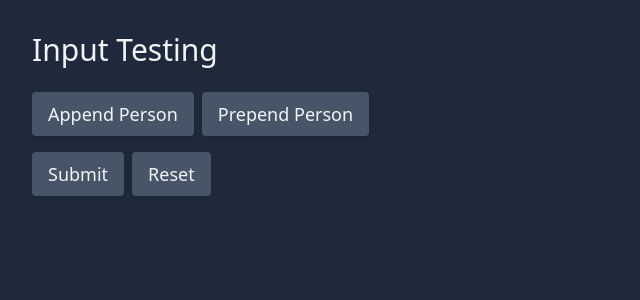
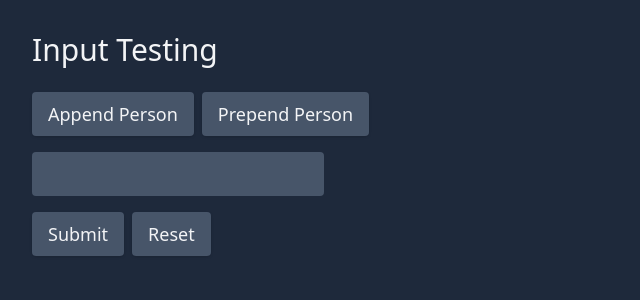
Before and after one commit to pedeEli/react-typesafe-form, a React (Vite) app in the folder app/: page / in a window 1280 px wide. Shown: the top 300 px of the page, without its empty margins (0-640 px from the left). Built offline with nearby package versions, Linux system fonts and the light colour scheme.

Commit message:
added registerArray

```diff
--- a/app/src/App.tsx
+++ b/app/src/App.tsx
@@ -6,11 +6,12 @@ import z from 'zod'
 const validator = z.object({
   persons: z.array(z.object({
     name: z.string()
-  }))
+  })),
+  meta: z.string()
 })
 
 const App = () => {
-  const {handleSubmit, register, errors, reset} = useForm({
+  const {handleSubmit, register, errors, reset, registerArray} = useForm({
     onSubmit: (value) => {
       reset()
       console.log(value)
@@ -34,7 +35,7 @@ const App = () => {
     <div className="p-3"/>
     <form onSubmit={handleSubmit} onReset={reset} className="flex flex-col items-start gap-4">
       {errors.persons.message}
-      <FieldArray render={persons => {
+      <FieldArray {...registerArray('persons')} render={persons => {
         return <>
           <div className="flex gap-2">
             <button type="button" onClick={() => persons.append()}>Append Person</button>
@@ -56,6 +57,8 @@ const App = () => {
           })}
         </>
       }}/>
+      <input type="text" {...register('meta')}/>
+      {errors.meta?.message}
       <div className="flex gap-2">
         <button>Submit</button>
         <button type="reset">Reset</button>
--- a/src/FieldArray.tsx
+++ b/src/FieldArray.tsx
@@ -1,27 +1,18 @@
-import React, {useState, useRef, useCallback} from 'react'
-
-interface RenderProps {
-  items: Array<{
-    id: string,
-    remove: () => void
-    append: () => void,
-    prepend: () => void
-  }>,
-  append: () => void,
-  prepend: () => void,
-  remove: (id: number | string) => void,
-  insert: (index: number) => void,
-  swap: (id1: number | string, id2: number | string) => void
-}
-
-interface NestedArrayProps {
-  render: (props: RenderProps) => JSX.Element | JSX.Element[]
-}
+import React, {useState, useRef, useCallback, useEffect} from 'react'
+import {NestedArrayProps, RenderProps} from './types/FieldArray'
 
 export const FieldArray = (props: NestedArrayProps) => {
   const ids = useRef(new Set<string>())
   const [items, setItems] = useState<RenderProps['items']>([])
 
+  useEffect(() => {
+    props.element(() => setItems(prev => []))
+    return () => props.element()
+  }, [])
+
+  useEffect(() => {
+    props.onChange()
+  }, [items])
 
   const removeItem = useCallback((id: string) => () => {
     setItems(prev => {
@@ -95,6 +86,7 @@ export const FieldArray = (props: NestedArrayProps) => {
     })
   }, [])
 
+
   return <>
     {props.render({
       items,
--- a/src/errors.ts
+++ b/src/errors.ts
@@ -1,4 +1,6 @@
-import {FormErrors, TFormValue, FormError, Analisis} from './types'
+import {FormErrors, FormError} from './types/errors'
+import {TFormValue} from './types/common'
+import {Analisis} from './types/setup'
 
 export const setError = (errors: FormErrors<TFormValue>, path: Array<string | number>, value: FormError, analisis: Analisis) => {
   const totalPath: string[] = []
@@ -53,9 +55,9 @@ export const deleteIfExists = <FormValue extends TFormValue>(
       obj = obj[key]
     } else if (i !== path.length - 1) {
       obj = obj[key]?.items
-    } else if (obj.message && obj.code) {
-      delete obj.message
-      delete obj.code
+    } else if (type === 'array' && obj[key].message && obj[key].code) {
+      delete obj[key].message
+      delete obj[key].code
       setErrors({...errors})
     }
   }
--- a/src/setup.ts
+++ b/src/setup.ts
@@ -1,4 +1,6 @@
-import {TFormValue, FormErrors, Analisis} from './types'
+import type {Analisis} from './types/setup'
+import type {FormErrors} from './types/errors'
+import type {TFormValue} from './types/common'
 import {
   ZodObject,
   ZodRawShape,
--- /dev/null
+++ b/src/types/FieldArray.ts
@@ -0,0 +1,19 @@
+import {UseFormRegisterArrayReturn} from './useForm'
+
+export interface RenderProps {
+  items: Array<{
+    id: string,
+    remove: () => void
+    append: () => void,
+    prepend: () => void
+  }>,
+  append: () => void,
+  prepend: () => void,
+  remove: (id: number | string) => void,
+  insert: (index: number) => void,
+  swap: (id1: number | string, id2: number | string) => void
+}
+
+export type NestedArrayProps = {
+  render: (props: RenderProps) => JSX.Element | JSX.Element[],
+} & UseFormRegisterArrayReturn
--- a/src/types/index.ts
+++ /dev/null
@@ -1,5 +0,0 @@
-export * from './useForm'
-export * from './errors'
-export * from './common'
-export * from './setup'
-export * from './path'
--- a/src/useForm.ts
+++ b/src/useForm.ts
@@ -1,4 +1,4 @@
-import {useRef, useState, useMemo} from 'react'
+import {useRef, useState, useMemo, useCallback} from 'react'
 import {
   ZodObject,
   ZodRawShape,
@@ -7,31 +7,35 @@ import {
   ZodArray,
   ZodOptional
 } from 'zod'
-import {
-  TFormValue,
-  UseFormProps,
-  UseFormReturn,
-  FormErrors,
-  UseFormRegister,
-  Analisis
-} from './types'
 import {getInitialError, analyzeValidator} from './setup'
 import {setError, deleteIfExists} from './errors'
 
+import type {TFormValue} from './types/common'
+import type {
+  UseFormHandleSubmit,
+  UseFormProps,
+  UseFormRegister,
+  UseFormReset,
+  UseFormReturn,
+  UseFormRegisterArray
+} from './types/useForm'
+import type {Analisis} from './types/setup'
+import type {FormErrors} from './types/errors'
+
 
 export const useForm = <FormValue extends TFormValue>(props: UseFormProps<FormValue>): UseFormReturn<FormValue> => {
-  const initialError = getInitialError<FormValue>(props.validator)
-
+  const initialError = useMemo(() => getInitialError<FormValue>(props.validator), [props.validator])
   const analisis = useMemo(() => analyzeValidator(props.validator), [props.validator])
 
   const inputMap = useRef(new Map<string, {element: HTMLInputElement | HTMLSelectElement | null, value?: string | number}>())
+  const arrayMap = useRef(new Map<string, {reset: () => void}>())
   const [errors, setErrors] = useState<FormErrors<FormValue>>(initialError)
   const submitFailed = useRef(false)
 
-  const handleSubmit = (event: React.FormEvent<HTMLFormElement>) => {
+  const handleSubmit: UseFormHandleSubmit = useCallback((event: React.FormEvent<HTMLFormElement>) => {
     event.preventDefault()
 
-    const obj = Array.from(inputMap.current.entries()).reduce<object>((acc, [path, {element}]) => {
+    const obj = Array.from(inputMap.current.entries()).reduce<TFormValue>((acc, [path, {element}]) => {
       if (!element)
         return acc
 
@@ -51,12 +55,12 @@ export const useForm = <FormValue extends TFormValue>(props: UseFormProps<FormVa
       const {message, code, path} = issue
       setError(acc, path, {message, code}, analisis)
       return acc
-    }, {} as any)
+    }, clone(initialError))
     setErrors(newErrors)
-  }
+  }, [props.validator])
 
-  const register: UseFormRegister<FormValue> = (name, value?) => {
-    const path = (name as string).split('.')
+  const register: UseFormRegister<FormValue> = useCallback((name, value?) => {
+    const path = name.split('.')
     const val = getValidator(props.validator, path)
 
     return {
@@ -81,27 +85,79 @@ export const useForm = <FormValue extends TFormValue>(props: UseFormProps<FormVa
         deleteIfExists(errors, path, analisis, setErrors)
       }
     }
-  }
+  }, [props.validator, errors])
 
-  const reset = () => {
+  const reset: UseFormReset = useCallback(() => {
+    submitFailed.current = false
     inputMap.current.forEach(({element, value}) => {
       if (element)
         element.value = (value ?? '').toString()
     })
-    setErrors(initialError)
-  }
+    arrayMap.current.forEach(array => array.reset())
+    setErrors(prev => initialError)
+  }, [])
+
+  const registerArray: UseFormRegisterArray<FormValue> = useCallback(name => {
+    const path = name.split('.')
+    const val = getValidator(props.validator, path)
+    if (!(val instanceof ZodArray))
+      throw new Error(`${name} is not an array`)
+
+    return {
+      element: reset => {
+        if (reset) {
+          arrayMap.current.set(name, {reset})
+          return
+        }
+        arrayMap.current.delete(name)
+      },
+      onChange: () => {
+        if (!submitFailed.current)
+          return
+
+        const obj = Array.from(inputMap.current.entries()).reduce<TFormValue>((acc, [path, {element}]) => {
+          if (!element || !path.startsWith(name))
+            return acc
+
+          const value = element.type === 'number' ? parseInt(element.value) : element.value
+          setValueAt(acc, path.split('.'), value, analisis)
+          return acc
+        }, {})
+
+        const value = getValueAt(obj, path)
+        const result = val.safeParse(value)
+        if (result.success) {
+          deleteIfExists(errors, path, analisis, setErrors)
+          return
+        }
+
+        const error = result.error.errors.find(issue => issue.path.length === 0)
+        if (error) {
+          setErrors(prev => {
+            const {message, code} = error
+            setError(prev, path, {message, code}, analisis)
+            return {...prev}
+          })
+          return
+        }
+
+        deleteIfExists(errors, path, analisis, setErrors)
+      }
+    }
+  }, [props.validator, errors])
 
   return {
     handleSubmit,
     register,
     reset,
-    errors
+    errors,
+    registerArray
   }
 }
 
 
 
-const setValueAt = (obj: Record<string, any>, path: Array<string | number>, value: any, analisis: Analisis, totalPath: string[] = []): void => {
+const setValueAt = (obj: TFormValue, path: Array<string | number>, value: any, analisis: Analisis, totalPath: string[] = []): void => {
   if (path.length === 0)
     throw new Error('paths length cannot be zero')
 
@@ -117,6 +173,14 @@ const setValueAt = (obj: Record<string, any>, path: Array<string | number>, valu
   const subObj = obj[key] ?? (type === 'array' ? [] : {})
   obj[key] = subObj
   setValueAt(subObj, path, value, analisis, newTotalPath)
+}
+
+const getValueAt = (obj: TFormValue, path: string[]) => {
+  for (let i = 0; i < path.length; i++) {
+    const key = path[i]
+    obj = obj[key]
+  }
+  return obj
 }
 
 const getValidator = (validator: ZodObject<ZodRawShape, any, any, TFormValue>, path: Array<string>): ZodTypeAny => {
@@ -140,3 +204,14 @@ const getValidator = (validator: ZodObject<ZodRawShape, any, any, TFormValue>, p
 
   return val
 }
+
+const clone = <T>(value: T): T => {
+  if (Array.isArray(value))
+    return value.map(clone) as T
+  if (typeof value === 'object')
+    return Object.keys(value as object).reduce<TFormValue>((acc, key) => {
+      acc[key] = clone((value as any)[key])
+      return acc
+    }, {} as TFormValue) as T
+  return value
+}
```
Also changed, not shown: src/types/path.ts (+22 -0 lines), src/types/useForm.ts (+18 -4 lines).
